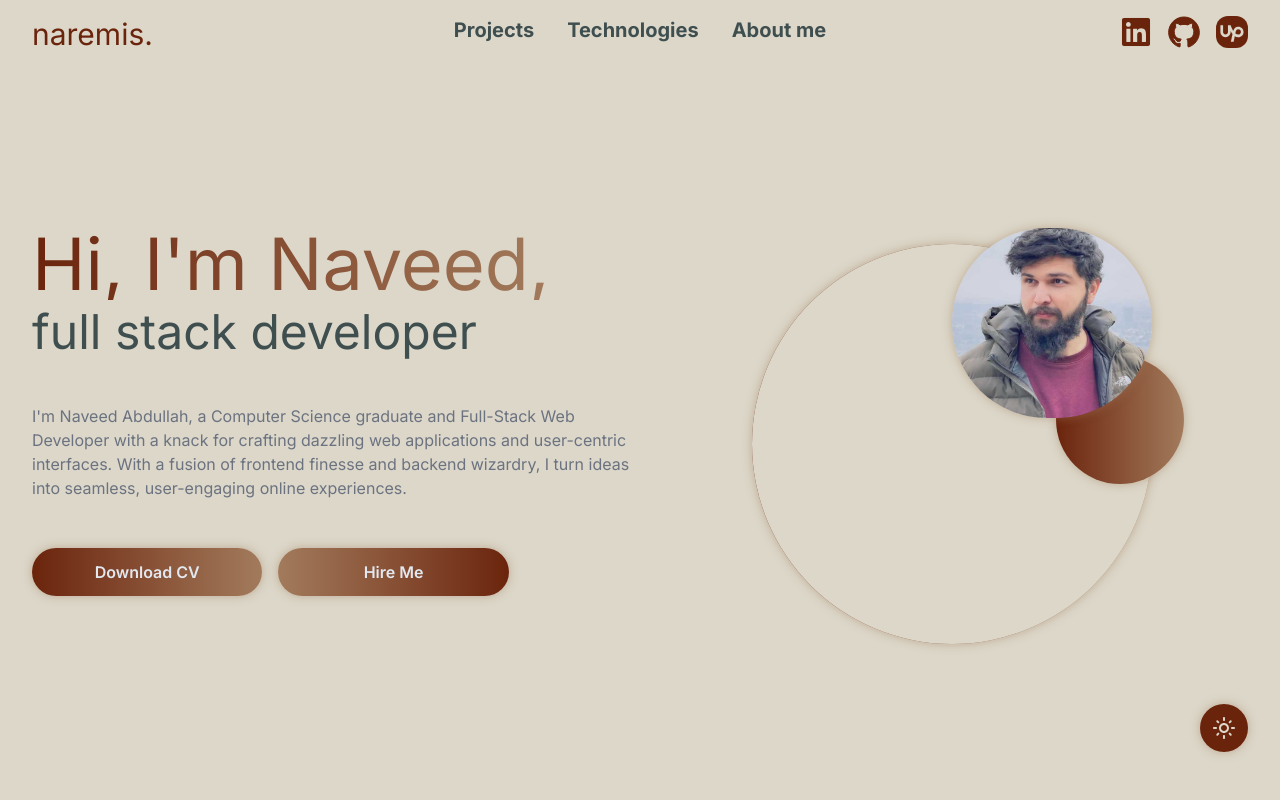
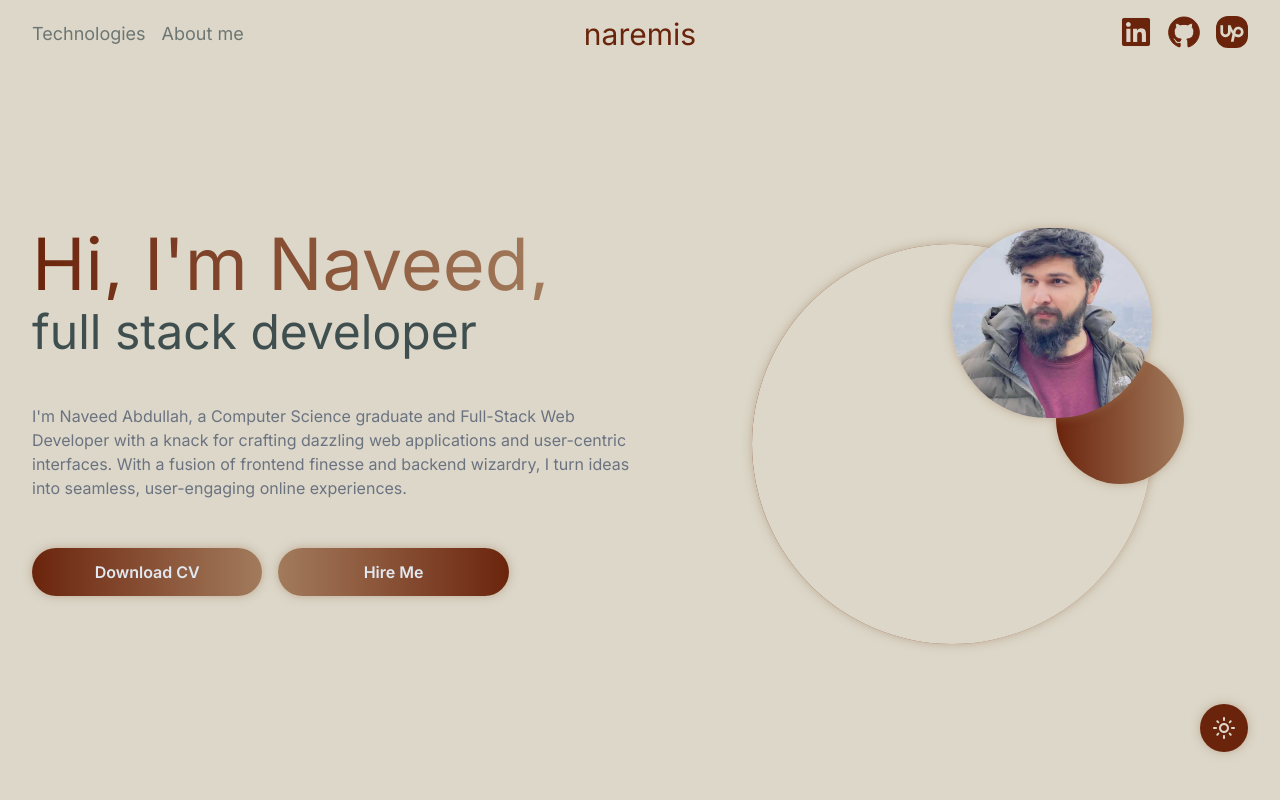
Before and after one commit to harrigit/New_Portfolio, a Next.js app: page / in a window 1280 px wide. Shown: the top 800 px of the page. Built offline with nearby package versions, Linux system fonts and the light colour scheme.

Commit message:
Updates to portfolio

```diff
--- a/app/layout.tsx
+++ b/app/layout.tsx
@@ -17,7 +17,7 @@ export default function RootLayout({
 }) {
   return (
     <html lang="en">
-      <body className={inter.className}>
+      <body className={`${inter.className} bg-primary`}>
         {children}
         <ThemeButton />
       </body>
--- a/app/page.tsx
+++ b/app/page.tsx
@@ -3,7 +3,7 @@ import AdditionalTechnologies from "@/components/AdditionalTechnologies";
 import FooterSection from "@/components/FooterSection";
 import Header from "@/components/Header";
 import HeroSection from "@/components/HeroSection";
-import ProjectSection from "@/components/ProjectSection";
+// import ProjectSection from "@/components/ProjectSection";
 import TechnologiesSection from "@/components/TechnologiesSection";
 
 export default function Home() {
--- a/components/CustomScrollLink.tsx
+++ b/components/CustomScrollLink.tsx
@@ -14,7 +14,7 @@ interface CustomLinkProps extends LinkProps {
 function CustomScrollLink({ to, children }: CustomLinkProps) {
   return (
     <ScrollLink to={to} smooth={true} duration={800} spy={true} offset={-20}>
-      <span className='text-lg xl:text-xl font-normal lg:font-bold cursor-pointer'>
+      <span className='text-lg font-normal cursor-pointer opacity-70 hover:underline underline-offset-2'>
         {children}
       </span>
     </ScrollLink>
--- a/components/Header.tsx
+++ b/components/Header.tsx
@@ -6,18 +6,18 @@ import SocialLinks from "./SocialLinks";
 
 function Header() {
   return (
-    <div className='mx-2 grid grid-cols-6 gap-y-4 py-4 bg-primary z-10 sm:mx-8 xl:mx-auto justify-between'>
-      <div className='order-1 col-span-3 xl:col-span-2 w-full'>
-        <h1 className='text-3xl text-secondary'>naremis.</h1>
+    <div className="mx-2 grid grid-cols-6 gap-y-4 py-4 bg-primary z-10 sm:mx-8 xl:mx-auto justify-between place-content-center align-text-top">
+      <div className="order-1  xl:order-2 col-span-3 xl:col-span-2 w-full flex justify-start xl:justify-center">
+        <h1 className="text-3xl text-secondary">naremis</h1>
       </div>
-      <div className='order-2 xl:order-3 col-span-3 xl:col-span-2 '>
+      <div className="order-2 xl:order-3 col-span-3 xl:col-span-2 ">
         <SocialLinks />
       </div>
-      <div className='order-3 xl:order-2 col-span-6 xl:col-span-2 flex justify-around'>
+      <div className="order-3 xl:order-1 col-span-6 xl:col-span-2 flex justify-around xl:justify-start space-x-2 sm:space-x-4 items-center">
         {/* <div className='space-x-5 text-xl w-full cursor-pointer flex flex-grow'> */}
-        <CustomScrollLink to='projects'>Projects</CustomScrollLink>
-        <CustomScrollLink to='technologies'>Technologies</CustomScrollLink>
-        <CustomScrollLink to='about_me'>About me</CustomScrollLink>
+        {/* <CustomScrollLink to="projects">Projects</CustomScrollLink> */}
+        <CustomScrollLink to="technologies">Technologies</CustomScrollLink>
+        <CustomScrollLink to="about_me">About me</CustomScrollLink>
         {/* </div> */}
       </div>
     </div>
```
